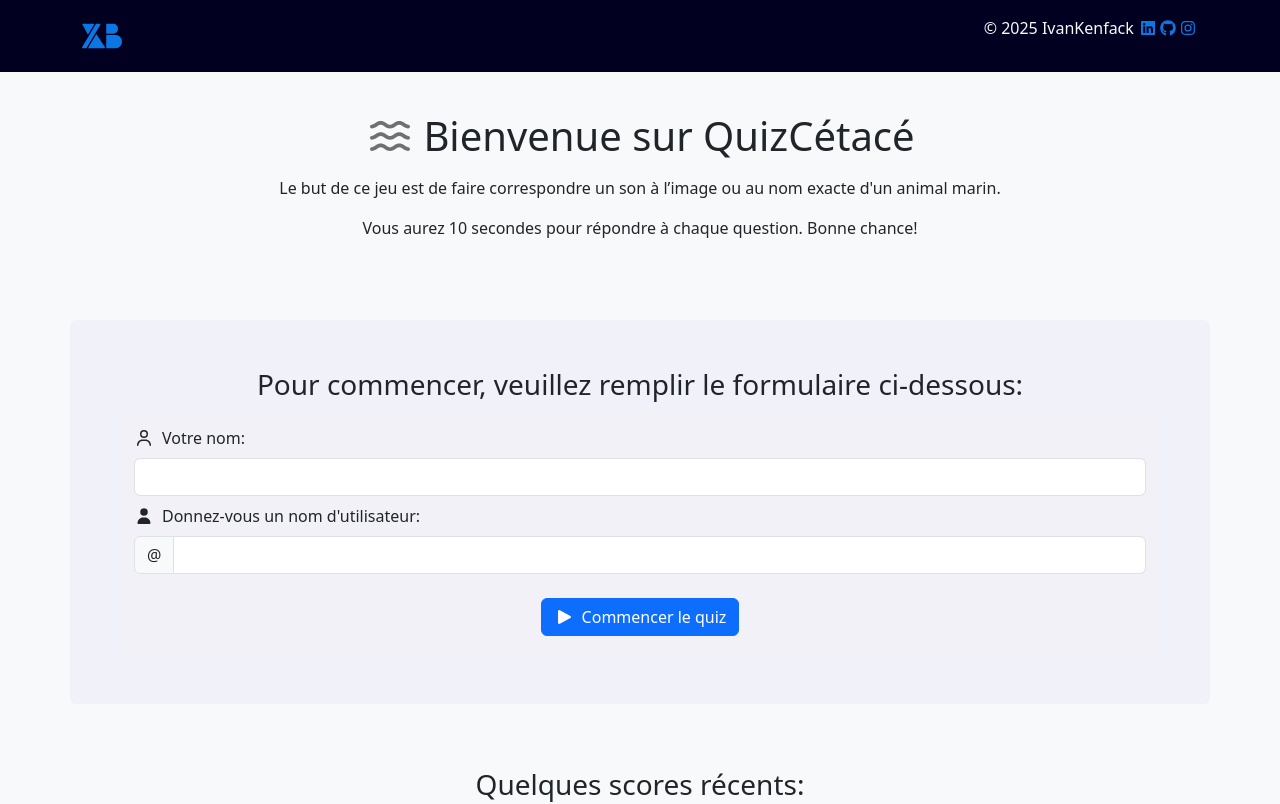
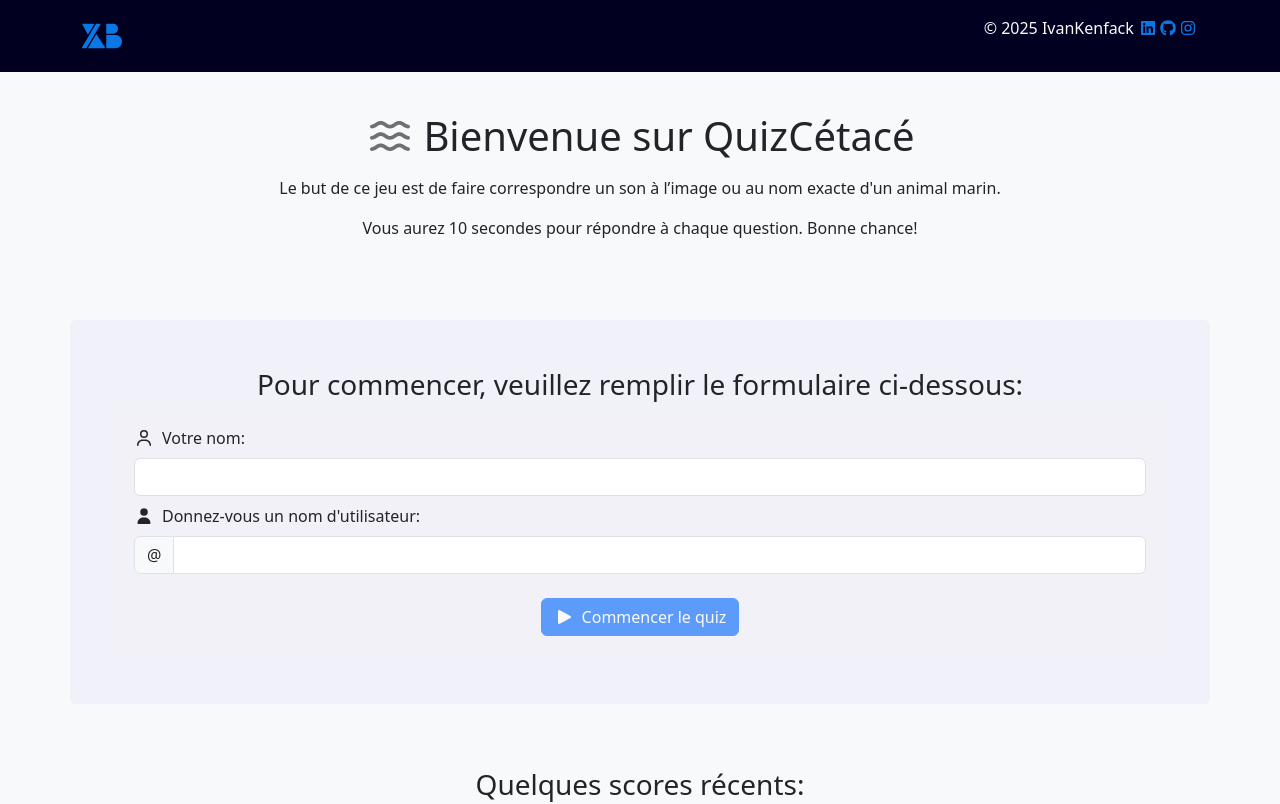
Before and after one commit to IvanKenfack/Projet-en-Informatique-I, a React (Create React App) app in the folder quiz_cetace/: page / in a window 1280 px wide. Shown: the top 804 px of the page. Built offline with nearby package versions, Linux system fonts and the light colour scheme.

Commit message:
Finalisation du composant formulaire

```diff
--- a/quiz_cetace/package.json
+++ b/quiz_cetace/package.json
@@ -12,6 +12,7 @@
     "@testing-library/jest-dom": "^6.6.4",
     "@testing-library/react": "^16.3.0",
     "@testing-library/user-event": "^13.5.0",
+    "axios": "^1.11.0",
     "bootstrap": "^5.3.7",
     "holderjs": "^2.9.9",
     "react": "^19.1.1",
--- a/quiz_cetace/src/composants/Formulaire.js
+++ b/quiz_cetace/src/composants/Formulaire.js
@@ -21,18 +21,31 @@ function Formulaire(){
     const [nomUtilisateur, setNomUtilisateur] = useState('');
     const [status, setStatus] = useState('saisit'); // Pour gérer les messages d'erreur ou de succès
 
-    const handleSubmit = (e) => {
+    // Gestion de la soumission du formulaire
+    const handleSoummet = (e) => {
         e.preventDefault();
+
+        // Au clique du bouton commencer le quiz, le formulaire est soumis et le bouton est désactivé
         setStatus('soummet');
 
-        // Logique pour traiter le formulaire
-        let nom = document.getElementById('inlineFormInput').value;
-        let userName = document.getElementById('inlineFormInputGroup').value;
-        //console.log(`Nom: ${nom}, Nom d'utilisateur: ${userName}`);
+        // Stockage des informations du joueur dans le localStorage
+        localStorage.setItem('nomJoueur', nomJoueur);
+        localStorage.setItem('nomUtilisateur', nomUtilisateur);
 
-
+        // Et enfin redirection vers la page du quiz
         navigate('./Quiz');
     };
+
+    //Lorsque l'utilisateur modifie les champs du formulaire, le bouton commencer le quiz est desactivé
+    function handleNomJoueurChange(e){
+        setNomJoueur(e.target.value);
+        setStatus('saisit');
+    }
+
+    function handleNomUtilisateurChange(e){
+        setNomUtilisateur(e.target.value);
+        setStatus('saisit');
+    }
 
     return(
         <>
@@ -46,6 +59,8 @@ function Formulaire(){
                     <Form.Control
                         className="mb-2"
                         id="inlineFormInput"
+                        value={nomJoueur}
+                        onChange={handleNomJoueurChange}
                     />
                     </Col>
                     <Col xs="auto">
@@ -55,13 +70,26 @@ function Formulaire(){
                     </Form.Label>
                     <InputGroup className="mb-2">
                         <InputGroup.Text>@</InputGroup.Text>
-                        <Form.Control id="inlineFormInputGroup" />
+                        <Form.Control
+                        id="inlineFormInputGroup"
+                        value={nomUtilisateur}
+                        onChange={handleNomUtilisateurChange}/>
                     </InputGroup>
                     </Col>
                     <Col xs="auto">
                     </Col>
                     <Col xs="auto" className="d-flex justify-content-center">
-                    <Button type="submit" className="mb-1 mt-3" onClick={handleSubmit}>
+                    <Button
+                    type="submit"
+                    className="mb-1 mt-3"
+                    onClick={handleSoummet}
+
+                    // Le bouton est désactivé si le formulaire a déjà été soumis ou si au moins un des deux champs est vide
+                    disabled={status === 'soummet' ||
+                            nomJoueur.length === 0 && nomUtilisateur.length === 0 ||
+                            nomJoueur.length === 0 && nomUtilisateur.length > 0 ||
+                            nomJoueur.length > 0 && nomUtilisateur.length === 0
+                            }>
                         <FontAwesomeIcon icon={faPlay} className="me-2" />
                         Commencer le quiz
                     </Button>
```
Also changed, not shown: 1 other file (tests, documents, lock files or other folders).
